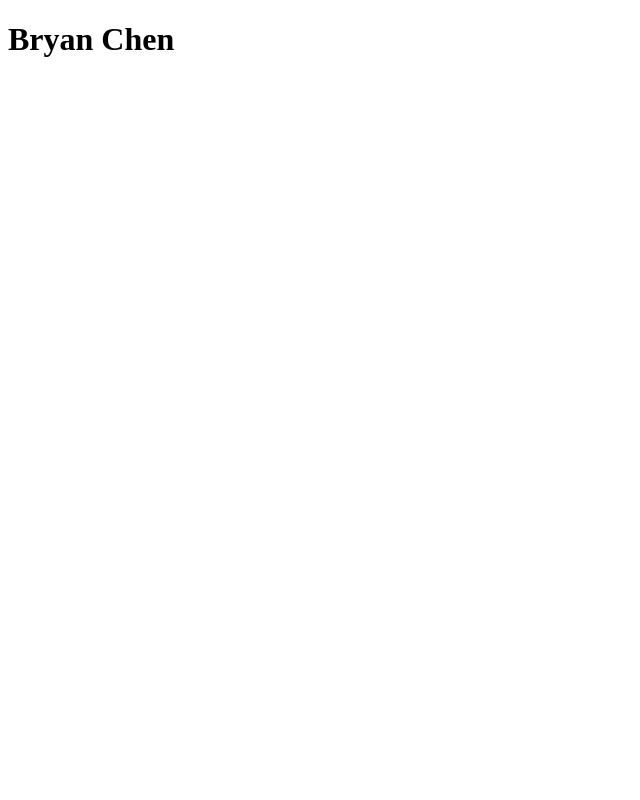
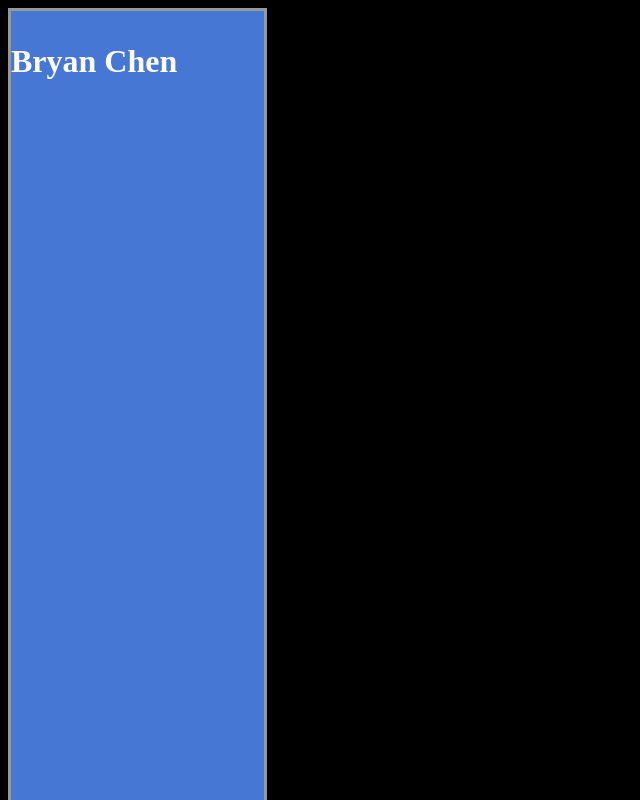
Before and after one commit to aldente-rice/Portfolio, a plain HTML site: page index.html in a window 1280 px wide. Shown: the top 800 px of the page, without its empty margins (0-640 px from the left). Drawn offline with Linux system fonts and the light colour scheme.

Commit message:
Add styles.css Edit index.html

```diff
--- a/index.html
+++ b/index.html
@@ -1,14 +1,21 @@
 <!DOCTYPE html>
 <html lang="en">
+
 <head>
     <meta charset="UTF-8">
     <meta name="viewport" content="width=device-width, initial-scale=1.0">
     <title>Document</title>
 </head>
+
 <body>
+    <link rel="stylesheet" href="styles.css">
+
+    <div>
+        <h1>Bryan Chen</h1>
+    </div>
 
 
-    <h1>Bryan Chen</h1>
 
 </body>
+
 </html>
--- a/styles.css
+++ b/styles.css
@@ -0,0 +1,16 @@
+body {
+    background-color: rgb(0, 0, 0);
+}
+
+h1 {
+    color: rgb(255, 255, 255);
+    background-color: rgb(71, 119, 213);
+    width: 20%;
+    height: 90%;
+    padding-left: 0%;
+    padding-right: 0%;
+    padding-top: 2.5%;
+    padding-bottom: 100%;
+    margin: 0%;
+    border: .1em solid rgb(152, 152, 152);
+}
```
